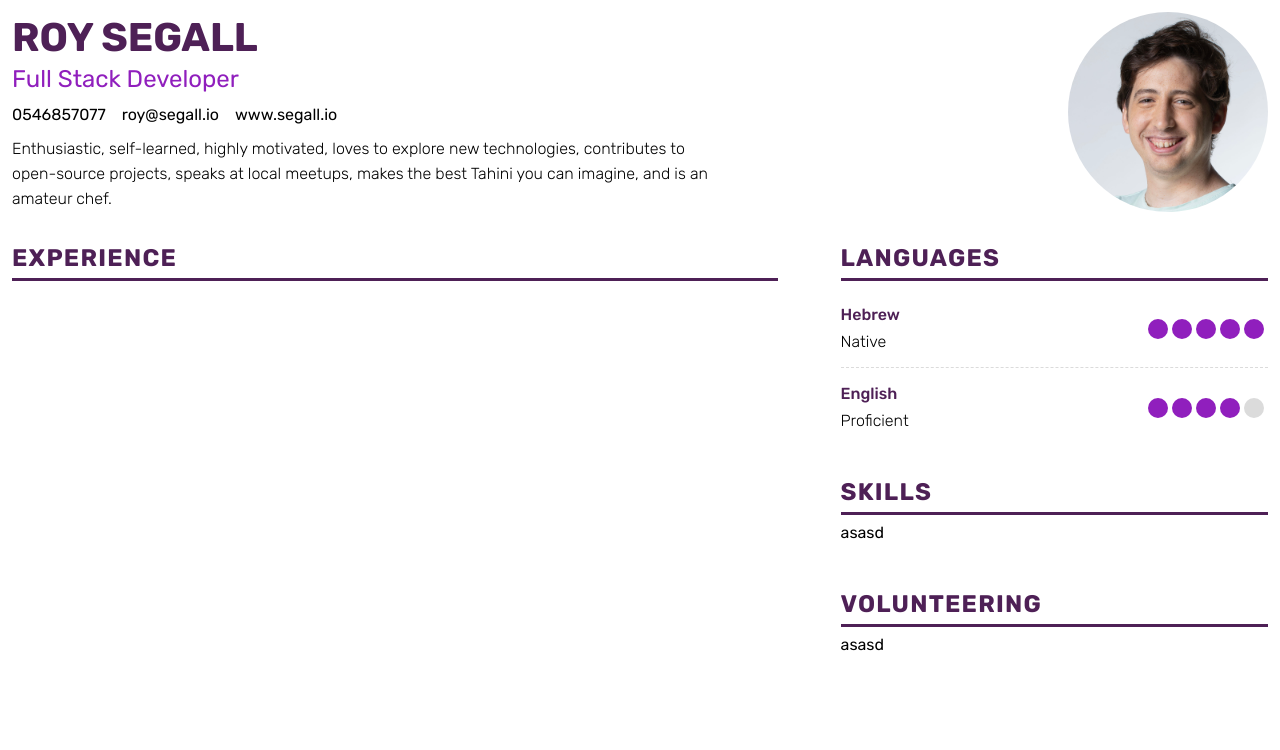
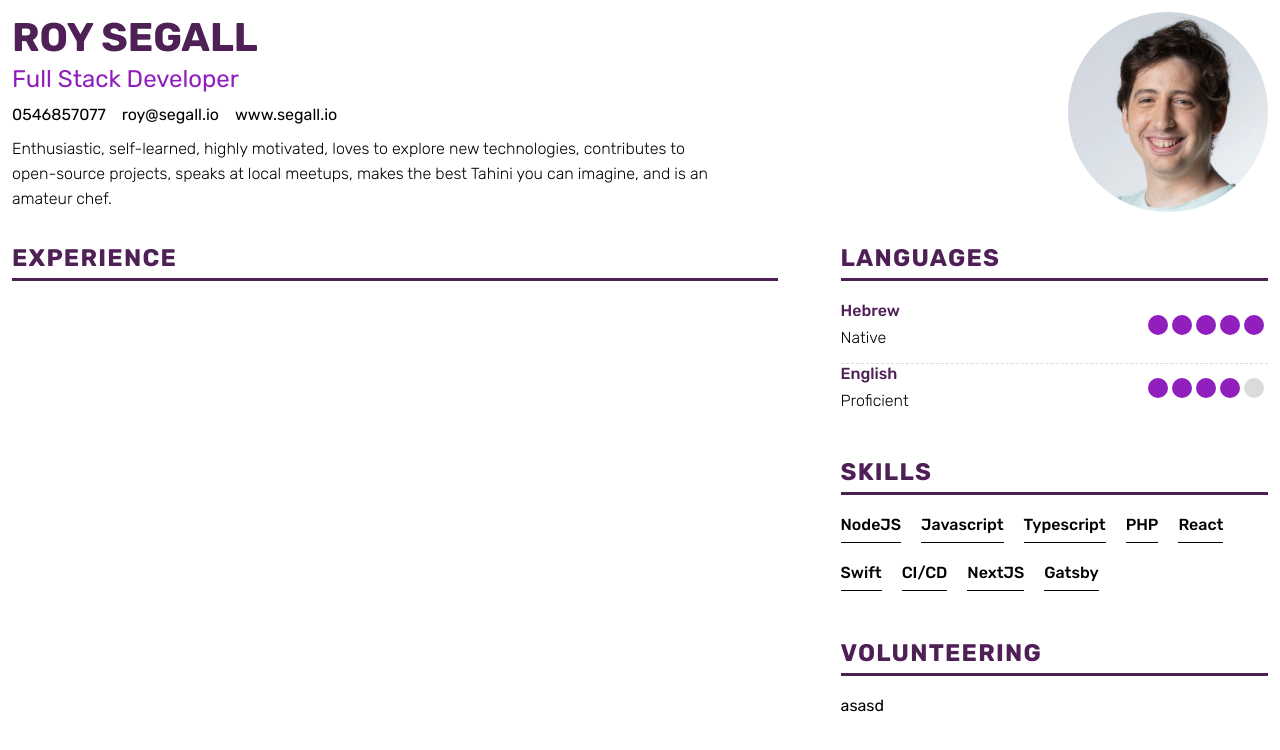
Before and after one commit to RoySegall/cv, a React (Vite) app: page / in a window 1280 px wide. Shown: the top 750 px of the page. Built offline with nearby package versions, Linux system fonts and the light colour scheme.

Commit message:
Done with skills

```diff
--- a/src/Components/BlockTitle/blockTitle.css
+++ b/src/Components/BlockTitle/blockTitle.css
@@ -8,4 +8,5 @@
     text-transform: uppercase;
     letter-spacing: 1.25px;
     padding-bottom: .25em;
+    margin-bottom: .5em;
 }
--- a/src/Components/Skills/Skills.tsx
+++ b/src/Components/Skills/Skills.tsx
@@ -21,11 +21,13 @@ function Language({language, level, rate}: {language: string, level: string, rat
         <ul>
             {Array.from({length: 5}).map((_, i) => <li key={i} className={i + 1 > rate ? 'off' : ''}>&nbsp;</li>)}
         </ul>
-
     </div>
 }
 
 export function Skills() {
+    const skills = [
+        'NodeJS', 'Javascript', 'Typescript', 'PHP', 'React', 'Swift', 'CI/CD', 'NextJS', 'Gatsby',
+    ];
     return <div id='skills'>
 
         <Block title={'Languages'}>
@@ -35,7 +37,9 @@ export function Skills() {
         </Block>
 
         <Block title={'Skills'}>
-            asasd
+            <div id='technologies'>
+                {skills.map((skill, i) => <span key={i} className='skill'>{skill}</span>)}
+            </div>
         </Block>
 
         <Block title={'VOLUNTEERING'}>
--- a/src/Components/Skills/skills.css
+++ b/src/Components/Skills/skills.css
@@ -18,7 +18,7 @@
     display: flex;
     justify-content: space-between;
     align-items: flex-end;
-    padding-top: 1em;
+
 }
 
 #description .name {
@@ -48,3 +48,15 @@
     display: block;
     border-bottom: 1px dashed var(--gray);
 }
+
+#technologies {
+    display: flex;
+    flex-wrap: wrap;
+    gap: 20px;
+}
+
+#technologies span {
+    border-bottom: solid 1px black;
+    padding-bottom: .5em;
+    font-weight: 500;
+}
```
